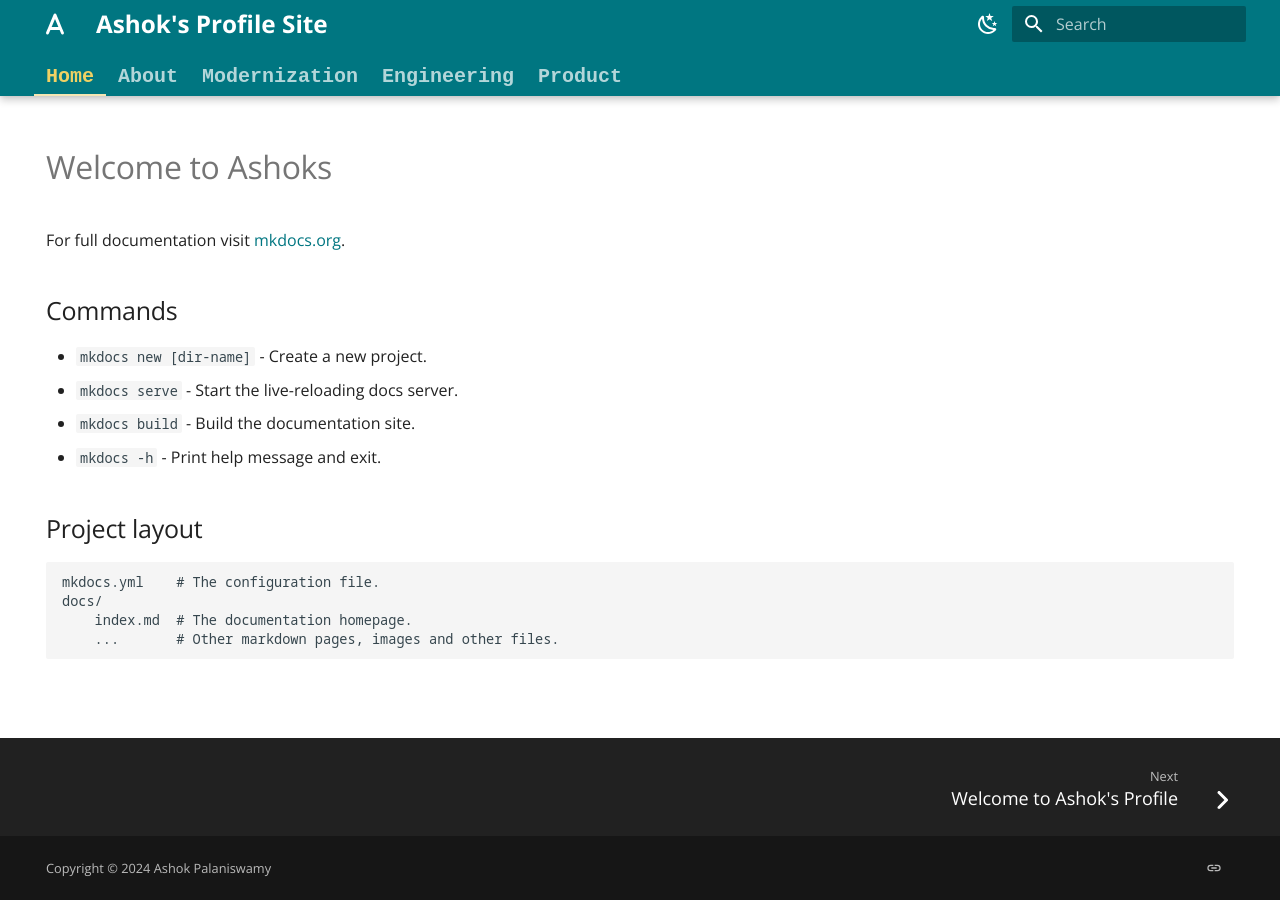
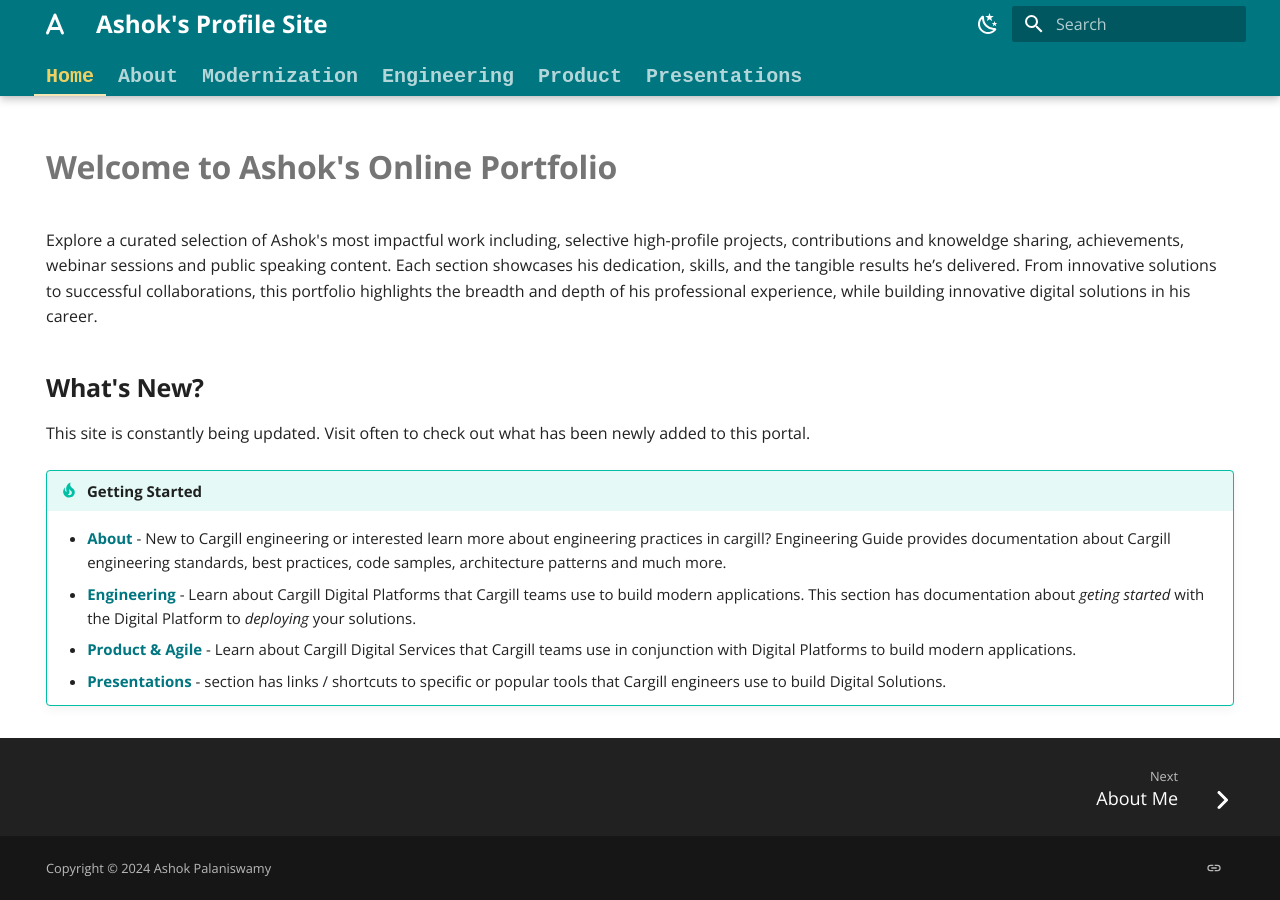
Before and after one commit to ashokdarsh/my-profile, an MkDocs documentation site: the page built from docs/index.md, in a window 1280 px wide. Built offline with MkDocs 1.6.1 and Material for MkDocs 9.7.7, drawn with Linux system fonts in a browser that asks for light colours.

Commit message:
updated menu & small updates

```diff
--- a/docs/index.md
+++ b/docs/index.md
@@ -1,25 +1,22 @@
 ---
-title: Welcome to Ashok's Profile
+title: Home
 permalink: false
 hide:
   - toc
   - navigation
 ---
 
-# Welcome to Ashoks
+# **Welcome to Ashok's Online Portfolio**
 
-For full documentation visit [mkdocs.org](https://www.mkdocs.org).
+Explore a curated selection of Ashok's most impactful work including, selective high-profile projects, contributions and knoweldge sharing, achievements, webinar sessions and public speaking content. Each section showcases his dedication, skills, and the tangible results he’s delivered. From innovative solutions to successful collaborations, this portfolio highlights the breadth and depth of his professional experience, while building innovative digital solutions in his career.
 
-## Commands
+## **What's New?**
 
-* `mkdocs new [dir-name]` - Create a new project.
-* `mkdocs serve` - Start the live-reloading docs server.
-* `mkdocs build` - Build the documentation site.
-* `mkdocs -h` - Print help message and exit.
+This site is constantly being updated. Visit often to check out what has been newly added to this portal.
 
-## Project layout
+!!! tip "Getting Started"
 
-    mkdocs.yml    # The configuration file.
-    docs/
-        index.md  # The documentation homepage.
-        ...       # Other markdown pages, images and other files.
+    - [**About**](about/index.md) - New to Cargill engineering or interested learn more about engineering practices in cargill? Engineering Guide provides documentation about Cargill engineering standards, best practices, code samples, architecture patterns and much more.
+    - [**Engineering**](engineering/index.md) - Learn about Cargill Digital Platforms that Cargill teams use to build modern applications. This section has documentation about *geting started* with the Digital Platform to *deploying* your solutions.
+    - [**Product & Agile**](product/index.md) - Learn about Cargill Digital Services that Cargill teams use in conjunction with Digital Platforms to build modern applications.
+    - [**Presentations**](presentations/index.md) - section has links / shortcuts to specific or popular tools that Cargill engineers use to build Digital Solutions.
--- a/docs/stylesheets/extra.css
+++ b/docs/stylesheets/extra.css
@@ -81,6 +81,8 @@ div.summary-description {
     --md-primary-fg-color--dark:  #007681;
 }
 [data-md-color-scheme="slate"] {
+    --md-default-fg-color: hsla(var(--md-hue),15%,90%,0.95);
+    --md-default-fg-color--light: hsla(var(--md-hue),15%,90%,1.0);
     --md-admonition-fg-color: var(--md-default-fg-color);
 }
 
--- a/mkdocs.yml
+++ b/mkdocs.yml
@@ -108,10 +108,12 @@ nav:
   - Home:
       -   index.md
   - About:
-      - about/about.md
+      - about/index.md
   - Modernization:
-      - modernization/modernization.md
+      - modernization/index.md
   - Engineering:
-      - engineering/engineering.md
+      - engineering/index.md
   - Product:
-      - product/product.md
+      - product/index.md
+  - Presentations:
+      - presentations/index.md
```
Also changed, not shown: docs/about/index.md (renamed from docs/about/about.md, +1 -1 lines), docs/engineering/index.md (added), docs/modernization/index.md (added), docs/modernization/modernization.md (deleted), docs/presentations/index.md (added), docs/product/index.md (added), docs/product/product.md (deleted).
